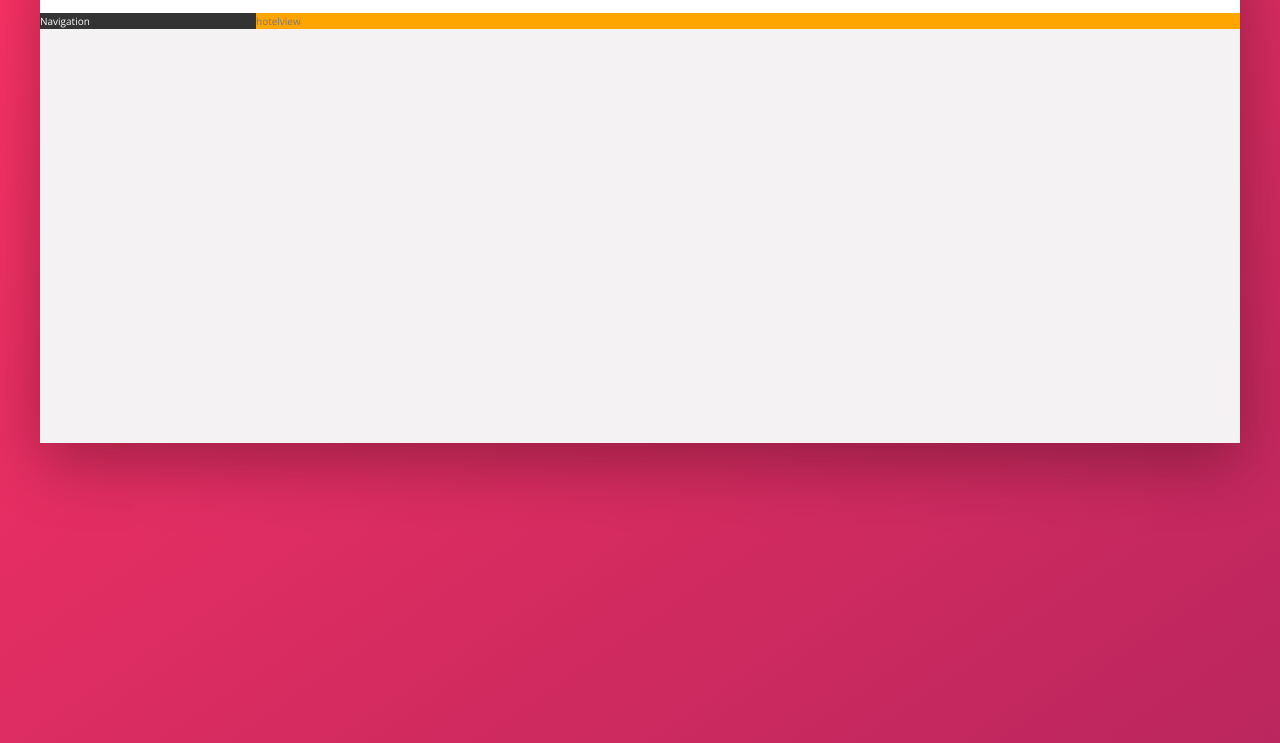
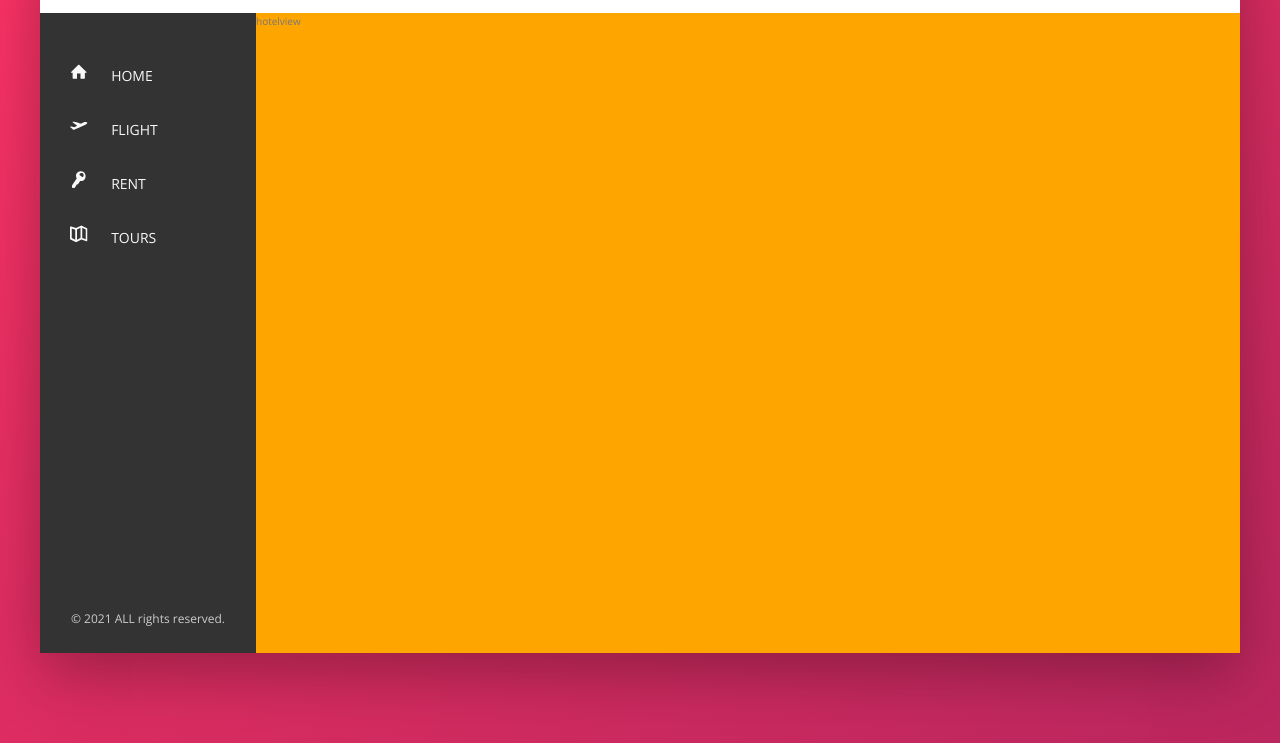
Before and after one commit to y0913/html-practice, a website: page project-2/index.html in a window 1280 px wide. Shown: the part 137-880 px from the top of the page. Drawn offline with nearby package versions, Linux system fonts and the light colour scheme.

Commit message:
update: サイドバーのスタイリング

```diff
--- a/project-2/index.html
+++ b/project-2/index.html
@@ -43,7 +43,43 @@
             </header>
             <div class="content">
                 <nav class="sidebar">
-                    Navigation
+                    <ul class="side-nav">
+                        <li class="side-nav__item">
+                            <a href="#" class="side-nav__link">
+                                <svg class="side-nav__icon">
+                                    <use xlink:href="img/sprite.svg#icon-home"></use>
+                                </svg>
+                                <span>HOME</span>
+                            </a>
+                        </li>
+                        <li class="side-nav__item">
+                            <a href="#" class="side-nav__link">
+                                <svg class="side-nav__icon">
+                                    <use xlink:href="img/sprite.svg#icon-aircraft-take-off"></use>
+                                </svg>
+                                <span>FLIGHT</span>
+                            </a>
+                        </li>
+                        <li class="side-nav__item">
+                            <a href="#" class="side-nav__link">
+                                <svg class="side-nav__icon">
+                                    <use xlink:href="img/sprite.svg#icon-key"></use>
+                                </svg>
+                                <span>RENT</span>
+                            </a>
+                        </li>
+                        <li class="side-nav__item">
+                            <a href="#" class="side-nav__link">
+                                <svg class="side-nav__icon">
+                                    <use xlink:href="img/sprite.svg#icon-map"></use>
+                                </svg>
+                                <span>TOURS</span>
+                            </a>
+                        </li>
+                    </ul>
+                    <div class="legal">
+                        &copy; 2021 ALL rights reserved.
+                    </div>
                 </nav>
                 <main class="hotel-view">
                     hotelview
--- a/project-2/sass/_components.scss
+++ b/project-2/sass/_components.scss
@@ -105,3 +105,36 @@
     margin-left: 1rem;
   }
 }
+
+/////////////////////////
+// SIDE NAVIGATION
+.side-nav {
+  font-size: 1.4rem;
+  list-style: none;
+  margin-top: 3.5rem;
+  &__item {
+  }
+  &__link:link,
+  &__link:visited {
+    color: var(--color-grey-light-1);
+    text-decoration: none;
+    text-transform: uppercase;
+    display: block;
+    padding: 1.5rem 3rem;
+  }
+  &__icon {
+    width: 1.75rem;
+    height: 1.75rem;
+    margin-right: 2rem;
+    fill: currentColor; // 親要素の色を使用する
+  }
+}
+
+/////////////////////////
+// SIDE NAVIGATION
+.legal {
+  font-size: 1.2rem;
+  color: var(--color-grey-light-4);
+  text-align: center;
+  padding: 2.5rem;
+}
--- a/project-2/sass/_layout.scss
+++ b/project-2/sass/_layout.scss
@@ -27,11 +27,15 @@
   color: white;
   // 横幅を指定
   flex: 0 0 18%;
+  display: flex;
+  flex-direction: column;
+  justify-content: space-between;
 }
 
 .hotel-view {
   background-color: #fff;
   background-color: orange;
+  height: 80vh;
   // 横幅を指定
   flex: 1;
 }
```
Also changed, not shown: project-2/css/style.css.
